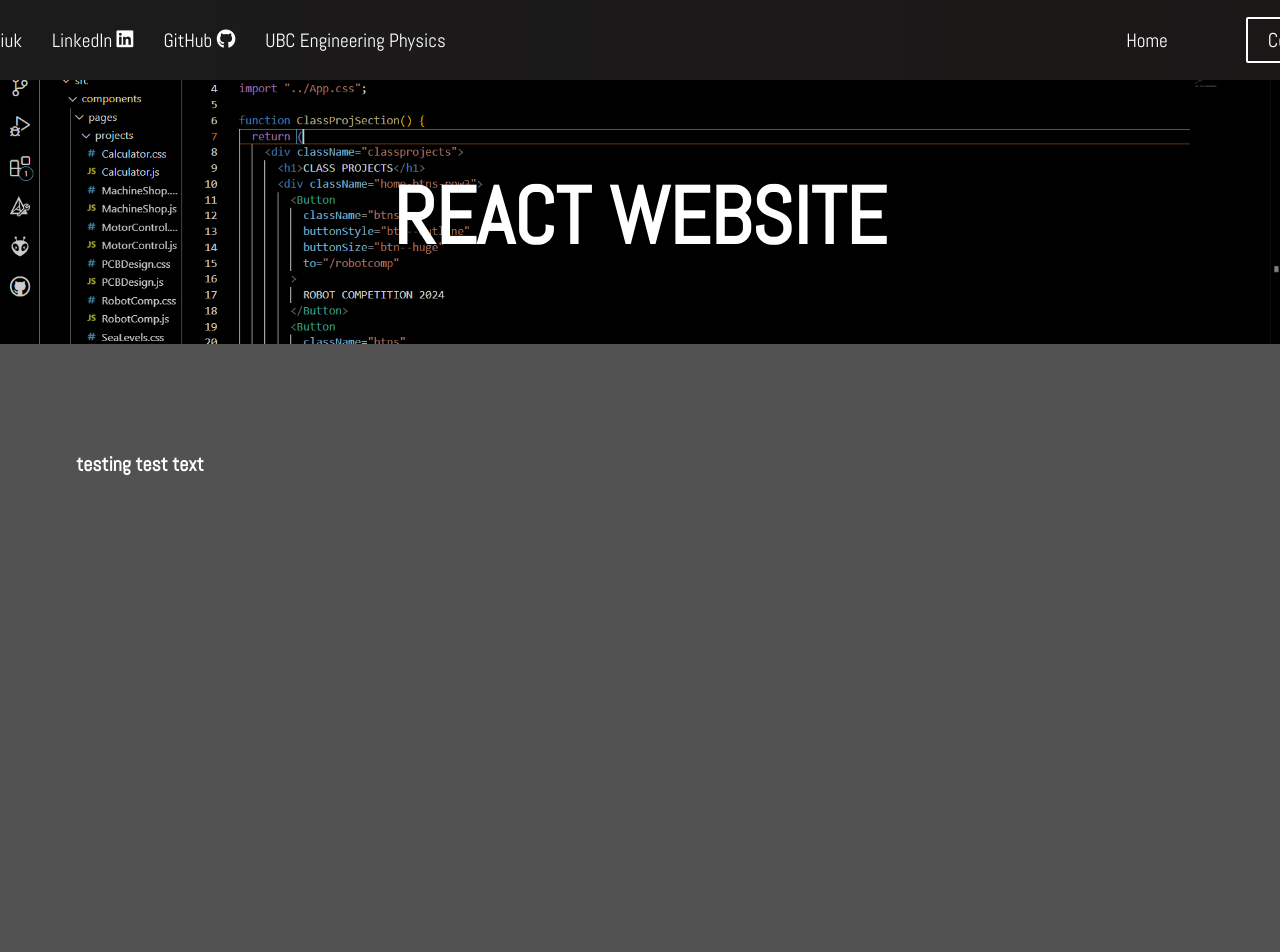
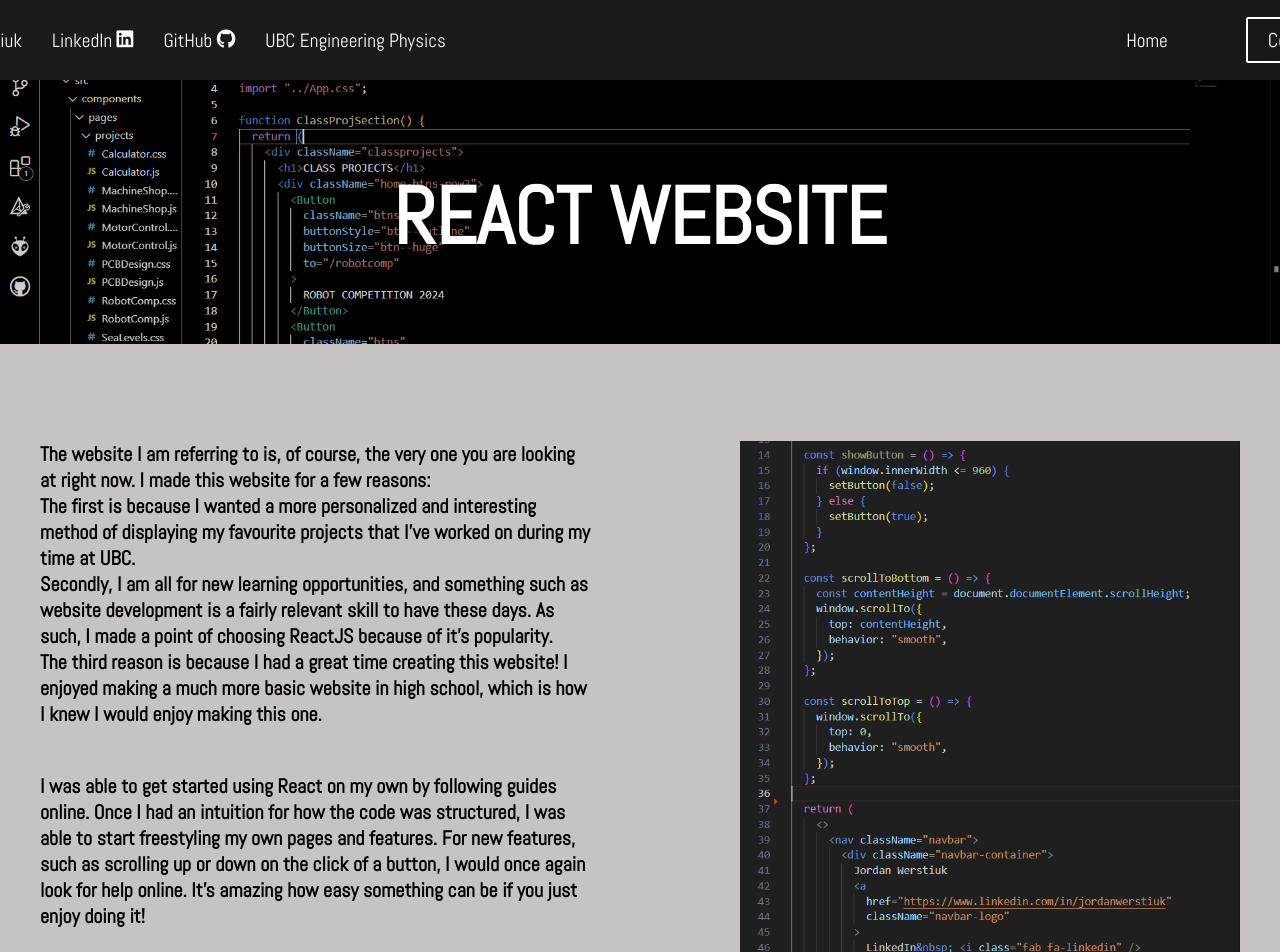
Before and after one commit to jordanwerstiuk/portfolio-website, a React (Create React App) app: page /website in a window 1280 px wide. Shown: the top 952 px of the page. Built offline with nearby package versions, Linux system fonts and the light colour scheme.

Commit message:
Finished the page on the website project

```diff
--- a/src/App.css
+++ b/src/App.css
@@ -18,7 +18,7 @@
   }
 
   .home {
-    background-image: url('C:/Users/jorda/react-portfolio-website/public/images/ubc_image.jpg');
+    background-image: url('../public/images/ubc_image.jpg');
     background-position: center;
     background-size: cover;
     background-repeat: no-repeat;
--- a/src/components/Footer.css
+++ b/src/components/Footer.css
@@ -36,5 +36,5 @@
     margin-top: 0px;
     color: #ffffffc9;
     font-size: 16px;
-    max-width: 240px;
+    max-width: 180px;
 }
--- a/src/components/Footer.js
+++ b/src/components/Footer.js
@@ -9,14 +9,14 @@ function Footer() {
         <div className="school-affiliations-items"></div>
       </section>
       <section className="website-created">
-        <p>Website first created with React in May 2024 by Jordan Werstiuk</p>
+        <p>Website created with React in 2024 by Jordan Werstiuk</p>
       </section>
       <section className="contact-me">
         <div>
           <h2>Contact Me:</h2>
           <p className="contact-me-email">Email: jordanwerstiuk@gmail.com</p>
           <p className="contact-me-subtext">
-            (LinkedIn and GitHub links are in the top-left)
+            (My LinkedIn is in the top-left)
           </p>
         </div>
       </section>
--- a/src/components/Navbar.js
+++ b/src/components/Navbar.js
@@ -33,8 +33,6 @@ function Navbar() {
       behavior: "smooth",
     });
   };
-
-  //window.addEventListener("resize", showButton);
 
   return (
     <>
--- a/src/components/pages/projects/Website.css
+++ b/src/components/pages/projects/Website.css
@@ -1,18 +1,6 @@
 .website-container-title {
   background: url('../../../../public/images/website_title_background.png') center center/cover no-repeat;
   height: 33vh;
-    width: 100%;
-    display: flex;
-    flex-direction: column;
-    justify-content: center;
-    align-items: center;
-    box-shadow: inset 0 0 0 1000px rgba(0,0,0,0.2);
-    object-fit: contain;
-}
-
-.website-container-main {
-  background: rgba(0, 0, 0, 0.595);
-  height: 120vh;
   width: 100%;
   display: flex;
   flex-direction: column;
@@ -32,11 +20,51 @@
 color: white;
 }
 
+.website-container-main {
+  background: rgba(244, 236, 236, 0.595);
+  height: 100vh;
+  width: 100%;
+  display: flex;
+  flex-direction: column;
+  justify-content: center;
+  align-items: center;
+  box-shadow: inset 0 0 0 1000px rgba(0,0,0,0.2);
+  object-fit: contain;
+}
+
+.content-wrapper {
+  display: flex;
+  justify-content: space-between;
+  align-items: flex-start; /* Aligns the text and image at the top */
+  max-width: 1200px; /* Adjust based on your design */
+  width: 100%; /* Ensure the content takes the full width */
+}
+
+.text-content {
+  flex: 1; /* Allows the text to take up available space */
+  margin-right: 20px; /* Space between text and image */
+}
+
+.image-content {
+  position: relative;
+  flex-shrink: 1; /* Prevents the image from shrinking */
+  max-width: 500px; /* Adjust this value based on your design */
+}
+
 .website-text {
-    position: relative;
-    top: -360px;
-    left: -500px;
   font-size: 20px;
   max-width: 550px;
-    color: white;
+  color: rgb(0, 0, 0);
+  margin-bottom: 20px; /* Adds spacing between text blocks */
+  position: static; /* Remove any positioning */
+  top: auto; /* Reset top position */
+  left: auto; /* Reset left position */
 }
+
+  .website-image {
+    position: relative;
+    z-index: 10;
+    width: 100%; /* Makes the image responsive */
+    height: auto; /* Maintains aspect ratio */
+    object-fit: cover; /* Ensures the image covers the container */
+  }
--- a/src/components/pages/projects/Website.js
+++ b/src/components/pages/projects/Website.js
@@ -8,7 +8,34 @@ function Website() {
         <h1 className="website-h1">REACT WEBSITE</h1>
       </div>
       <div className="website-container-main">
-        <h6 className="website-text">testing test text</h6>
+        <div className="content-wrapper">
+          <div className="text-content">
+          <h6 className="website-text">
+            The website I am referring to is, of course, the very one you are looking at right now.
+            I made this website for a few reasons:
+            <br />
+            The first is because I wanted a more personalized and interesting method of displaying my favourite projects that I've worked on during my time at UBC.
+            <br />
+            Secondly, I am all for new learning opportunities, and something such as website development is a fairly relevant skill to have these days. As such, I made a point of choosing ReactJS because of it's popularity.
+            <br />
+            The third reason is because I had a great time creating this website! I enjoyed making a much more basic website in high school, which is how I knew I would enjoy making this one.
+          </h6>
+          <h6 className="website-text">
+          <br />
+            I was able to get started using React on my own by following guides online.
+            Once I had an intuition for how the code was structured, I was able to start freestyling my own pages and features.
+            For new features, such as scrolling up or down on the click of a button, I would once again look for help online.
+            It's amazing how easy something can be if you just enjoy doing it!
+          </h6>
+          <h6 className="website-text">
+          <br />
+            If you are reading this on your phone, forgive me for the mobile formatting...
+          </h6>
+          </div>
+          <div className="image-content">
+          <img src="/images/website_code_example.png" alt="Code image" className="website-image" />
+          </div>
+        </div>
       </div>
     </div>
   );
```
Also changed, not shown: public/images/website_code_example.png (added). Lines whose indentation alone changed are shown as unchanged.
